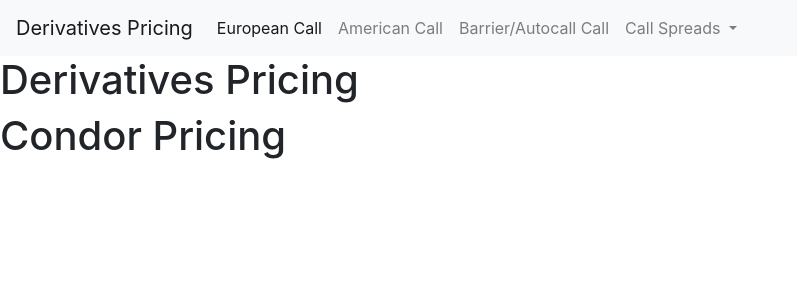
After one commit to danniecuiuc/option_pricing_api_ui, a Flask app: page /condor in a window 1280 px wide. The commit adds this page. Shown: the top 300 px of the page, without its empty margins (0-797 px from the left). Run offline with Flask 2, Linux system fonts and the light colour scheme; parts of the project's set-up code (start-up, migrations or seed data) failed here and were passed over; some libraries are stand-ins or nearby versions.

Commit message:
add htmls

```diff
--- /dev/null
+++ b/templates/american.html
@@ -0,0 +1,5 @@
+{% extends "base.html" %}
+{% block title %} American Call {% endblock %}
+{% block content %}
+    <h1> American Call Pricing </h1>
+{% endblock %}
--- a/templates/base.html
+++ b/templates/base.html
@@ -6,29 +6,29 @@
     </head>
     <body>
         <nav class="navbar navbar-expand-lg navbar-light bg-light">
-            <a class="navbar-brand" href="#">Derivatives Pricing</a>
-            <button class="navbar-toggler" type="text" data-toggle="collapse" data-target="#navbarNavDropdown" aria-controls="navbarNavDropdown" aria-expanded="false" aria-label="Toggle navigation">
+            <a class="navbar-brand" href="home">Derivatives Pricing</a>
+            <button class="navbar-toggler" type="button" data-toggle="collapse" data-target="#navbarNavDropdown" aria-controls="navbarNavDropdown" aria-expanded="false" aria-label="Toggle navigation">
                 <span class="navbar-toggler-icon"></span>
             </button>
             <div class="collapse navbar-collapse" id="navbarNavDropdown">
                 <ul class="navbar-nav">
                     <li class="nav-item active">
-                        <a class="nav-link" href="#">European Call <span class="sr-only">(current)</span></a>
+                        <a class="nav-link" href="{{ url_for("european") }}">European Call <span class="sr-only">(current)</span></a>
                     </li>
                     <li class="nav-item">
-                        <a class="nav-link" href="#">American Call</a>
+                        <a class="nav-link" href="american">American Call</a>
                     </li>
                     <li class="nav-item">
-                        <a class="nav-link" href="#">Barrier/Autocall Call</a>
+                        <a class="nav-link" href="barrier">Barrier/Autocall Call</a>
                     </li>
                     <li class="nav-item dropdown">
                         <a class="nav-link dropdown-toggle" href="#" id="navbarDropdownMenuLink" role="button" data-toggle="dropdown" aria-haspopup="true" aria-expanded="false">
                             Call Spreads
                         </a>
                         <div class="dropdown-menu" aria-labelledby="navbarDropdownMenuLink">
-                            <a class="dropdown-item" href="#">Vertical-Bull Call Spread</a>
-                            <a class="dropdown-item" href="#">Butterfly</a>
-                            <a class="dropdown-item" href="#">Condor</a>
+                            <a class="dropdown-item" href="vertical">Vertical-Bull Call Spread</a>
+                            <a class="dropdown-item" href="butterfly">Butterfly</a>
+                            <a class="dropdown-item" href="condor">Condor</a>
                         </div>
                     </li>
                 </ul>
--- /dev/null
+++ b/templates/butterfly.html
@@ -0,0 +1,5 @@
+{% extends "base.html" %}
+{% block title %} Butterfly {% endblock %}
+{% block content %}
+    <h1> Butterfly Pricing </h1>
+{% endblock %}
--- /dev/null
+++ b/templates/condor.html
@@ -0,0 +1,5 @@
+{% extends "base.html" %}
+{% block title %} Condor {% endblock %}
+{% block content %}
+    <h1> Condor Pricing </h1>
+{% endblock %}
--- a/templates/europeancall.html
+++ b/templates/europeancall.html
@@ -1,5 +1,5 @@
 {% extends "base.html" %}
 {% block title %} European Call {% endblock %}
 {% block content %}
-    <h1> Test </h1>
+    <h1> European Call Pricing </h1>
 {% endblock %}
--- /dev/null
+++ b/templates/home.html
@@ -0,0 +1,5 @@
+{% extends "base.html" %}
+{% block title %} home page {% endblock %}
+{% block content %}
+    <h1> Select Derivatives for Pricing :) </h1>
+{% endblock %}
--- /dev/null
+++ b/templates/vertical.html
@@ -0,0 +1,5 @@
+{% extends "base.html" %}
+{% block title %} Vertical Call Spread {% endblock %}
+{% block content %}
+    <h1> Vertical Call Spread Pricing </h1>
+{% endblock %}
```
Also changed, not shown: templates/barrier.html (line endings or trailing spaces).
